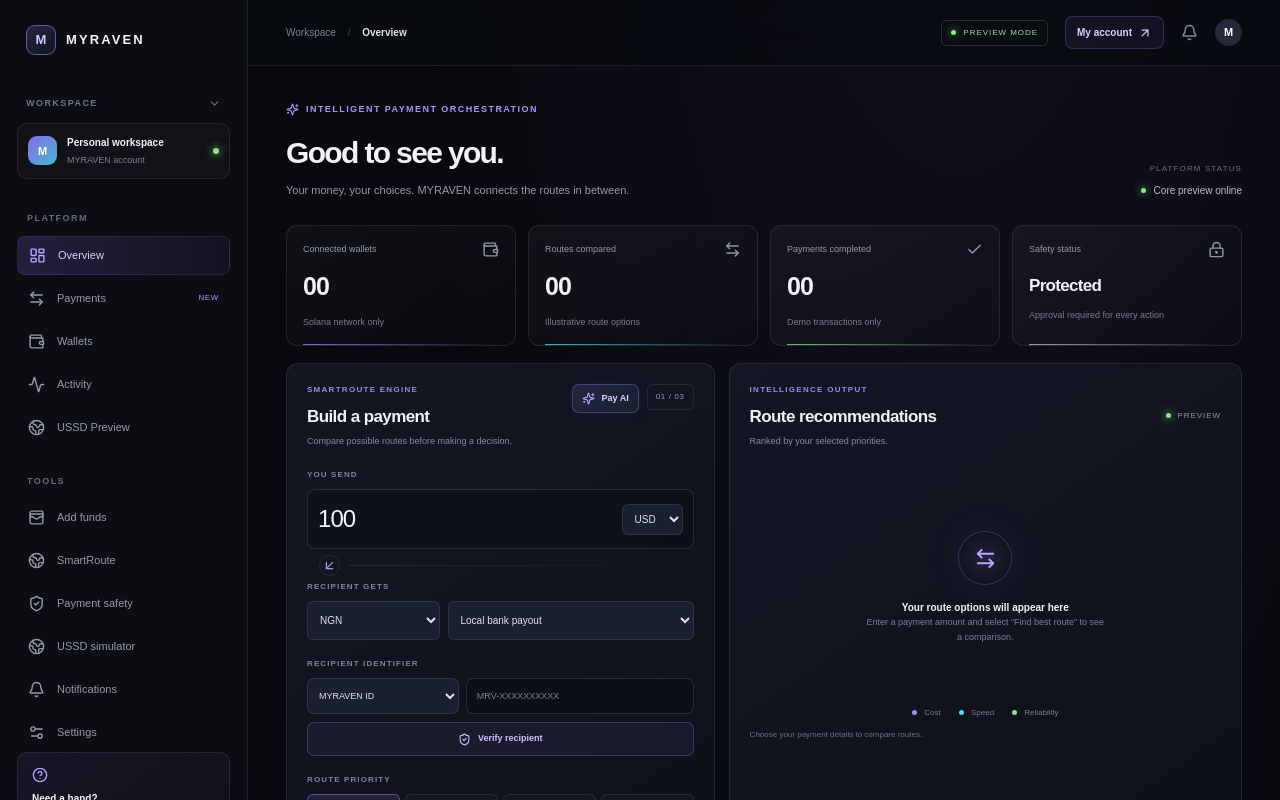
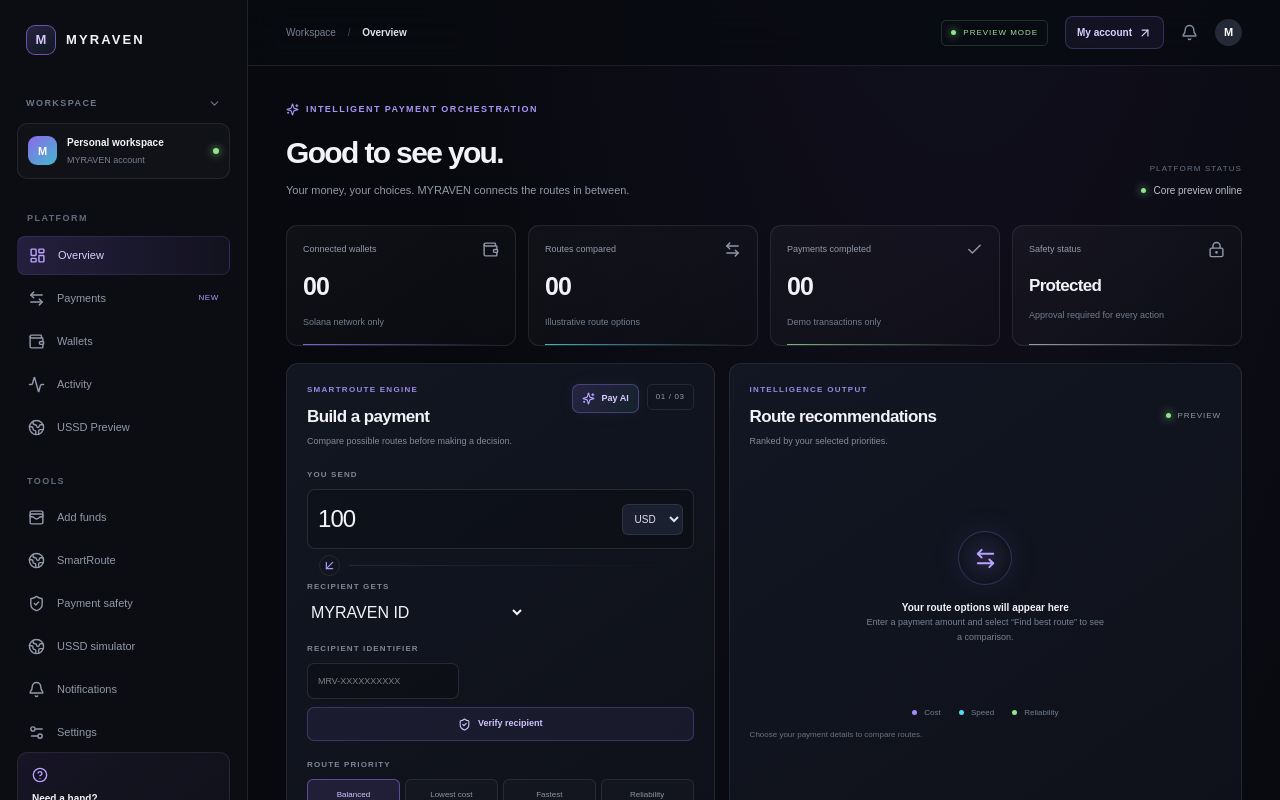
Before and after one commit to voidedfx0/MYRAVEN, a Next.js app: page / in a window 1280 px wide. Shown: the top 800 px of the page. Built offline with nearby package versions, Linux system fonts and the light colour scheme.

Commit message:
feat: make recipient destination selection drive payment details

```diff
--- a/app/page.tsx
+++ b/app/page.tsx
@@ -75,6 +75,9 @@ export default function Home() {
   const [payAiMessage, setPayAiMessage] = useState("");
   const [recipientReference, setRecipientReference] = useState("");
   const [recipientType, setRecipientType] = useState("myraven");
+  const [recipientCountry, setRecipientCountry] = useState("NG");
+  const [recipientBank, setRecipientBank] = useState("");
+  const [recipientBankAccount, setRecipientBankAccount] = useState("");
   const [recipientProfile, setRecipientProfile] = useState<RecipientProfile | null>(null);
   const [recipientLookupStatus, setRecipientLookupStatus] = useState("");
   const [recipientLookupLoading, setRecipientLookupLoading] = useState(false);
@@ -141,6 +144,11 @@ export default function Home() {
       return;
     }
 
+    if (recipientType === "local-bank") {
+      setRecipientLookupStatus("Bank directory and account-name verification require a connected payout provider. No bank has been selected or verified yet.");
+      return;
+    }
+
     if (recipientType === "myraven") {
       setRecipientLookupLoading(true);
       try {
@@ -169,7 +177,7 @@ export default function Home() {
       return;
     }
 
-    setRecipientLookupStatus("MYRAVEN account-number lookup is not available yet. Use a MYRAVEN ID for verified profile matching.");
+    setRecipientLookupStatus("MYRAVEN account-number lookup is not connected yet. Use a MYRAVEN ID for profile matching.");
   }
 
   function confirmDemoPayment() {
@@ -306,19 +314,29 @@ export default function Home() {
                 <div className="amount-field"><input value={amount} onChange={(event) => setAmount(event.target.value)} type="number" min="0.01" step="0.01" required aria-label="Amount to send" /><select value={sourceCurrency} onChange={(event) => setSourceCurrency(event.target.value)} aria-label="Source currency">{["USD","EUR","GBP","CHF","NGN","KES","GHS"].map((currency) => <option key={currency}>{currency}</option>)}</select></div>
                 <div className="transfer-connector"><span><ArrowDownLeft size={15} /></span><i /></div>
                 <label className="field-label">RECIPIENT GETS</label>
-                <div className="recipient-fields"><select value={destinationCurrency} onChange={(event) => setDestinationCurrency(event.target.value)} aria-label="Recipient currency">{["NGN","USD","EUR","GBP","KES","GHS"].map((currency) => <option key={currency}>{currency}</option>)}</select><select value={destination} onChange={(event) => setDestination(event.target.value)} aria-label="Receiving method"><option value="bank">Local bank payout</option><option value="solana">Solana wallet</option></select></div>
+                <select className="recipient-method-select" value={recipientType} onChange={(event) => { setRecipientType(event.target.value); setRecipientProfile(null); setRecipientLookupStatus(""); setRecipientReference(""); setRecipientBank(""); setRecipientBankAccount(""); setRecipientLookupStatus(""); setDestination(event.target.value === "local-bank" ? "bank" : "solana"); if (event.target.value === "solana") setDestinationCurrency("SOL"); }} aria-label="Recipient destination">
+                  <option value="solana">SOL address</option>
+                  <option value="myraven">MYRAVEN ID</option>
+                  <option value="account">MYRAVEN account number</option>
+                  <option value="local-bank">Local bank / payment</option>
+                </select>
                 <label className="field-label preference-label">RECIPIENT IDENTIFIER</label>
-                <div className="recipient-lookup-row">
-                  <select value={recipientType} onChange={(event) => { setRecipientType(event.target.value); setRecipientProfile(null); setRecipientLookupStatus(""); }} aria-label="Recipient identifier type">
-                    <option value="myraven">MYRAVEN ID</option>
-                    <option value="account">MYRAVEN account number</option>
-                    <option value="solana">Solana address</option>
+                {recipientType === "local-bank" ? <div className="local-bank-fields">
+                  <label className="field-label">RECIPIENT COUNTRY</label>
+                  <select value={recipientCountry} onChange={(event) => { setRecipientCountry(event.target.value); setRecipientBank(""); setRecipientLookupStatus(""); }} aria-label="Recipient country">
+                    <option value="NG">Nigeria</option><option value="GH">Ghana</option><option value="KE">Kenya</option><option value="ZA">South Africa</option><option value="GB">United Kingdom</option><option value="US">United States</option><option value="CH">Switzerland</option><option value="EU">Euro area</option>
                   </select>
-                  <input className="recipient-reference-input" value={recipientReference} onChange={(event) => { setRecipientReference(event.target.value); setRecipientProfile(null); setRecipientLookupStatus(""); }} placeholder={recipientType === "myraven" ? "MRV-XXXXXXXXXX" : recipientType === "account" ? "MYRAVEN account number" : "Solana wallet address"} aria-label="Recipient identifier" />
-                </div>
-                <button type="button" className="verify-recipient-button" onClick={verifyRecipient} disabled={recipientLookupLoading}>
-                  <ShieldCheck size={13} /> {recipientLookupLoading ? "Checking recipient…" : recipientType === "solana" ? "Validate address format" : "Verify recipient"}
-                </button>
+                  <label className="field-label">BANK / PAYMENT PROVIDER</label>
+                  <input value={recipientBank} onChange={(event) => { setRecipientBank(event.target.value); setRecipientLookupStatus(""); }} placeholder="Search or enter bank name" aria-label="Recipient bank name" />
+                  <label className="field-label">RECIPIENT ACCOUNT NUMBER</label>
+                  <input value={recipientBankAccount} onChange={(event) => { setRecipientBankAccount(event.target.value); setRecipientLookupStatus(""); }} placeholder="Enter recipient account number" aria-label="Recipient bank account number" />
+                  <p className="recipient-lookup-status">Country selection is a preview. Live bank lists and account-name verification will appear when a payout provider is connected.</p>
+                </div> : <div className="recipient-lookup-row">
+                  <input className="recipient-reference-input" value={recipientReference} onChange={(event) => { setRecipientReference(event.target.value); setRecipientProfile(null); setRecipientLookupStatus(""); }} placeholder={recipientType === "myraven" ? "MRV-XXXXXXXXXX" : recipientType === "account" ? "MYRAVEN account number" : "Paste Solana address"} aria-label="Recipient identifier" />
+                </div>}
+                {recipientType !== "local-bank" ? <button type="button" className="verify-recipient-button" onClick={verifyRecipient} disabled={recipientLookupLoading}>
+                  <ShieldCheck size={13} /> {recipientLookupLoading ? "Checking recipient…" : recipientType === "solana" ? "Validate SOL address" : "Verify recipient"}
+                </button> : <button type="button" className="verify-recipient-button" onClick={verifyRecipient}><ShieldCheck size={13} /> Check bank details</button>}
                 {recipientProfile ? <div className="recipient-verification-card">
                   <div className="recipient-avatar">{(recipientProfile.displayName || "M").slice(0, 1).toUpperCase()}</div>
                   <div className="recipient-verification-copy">
```
